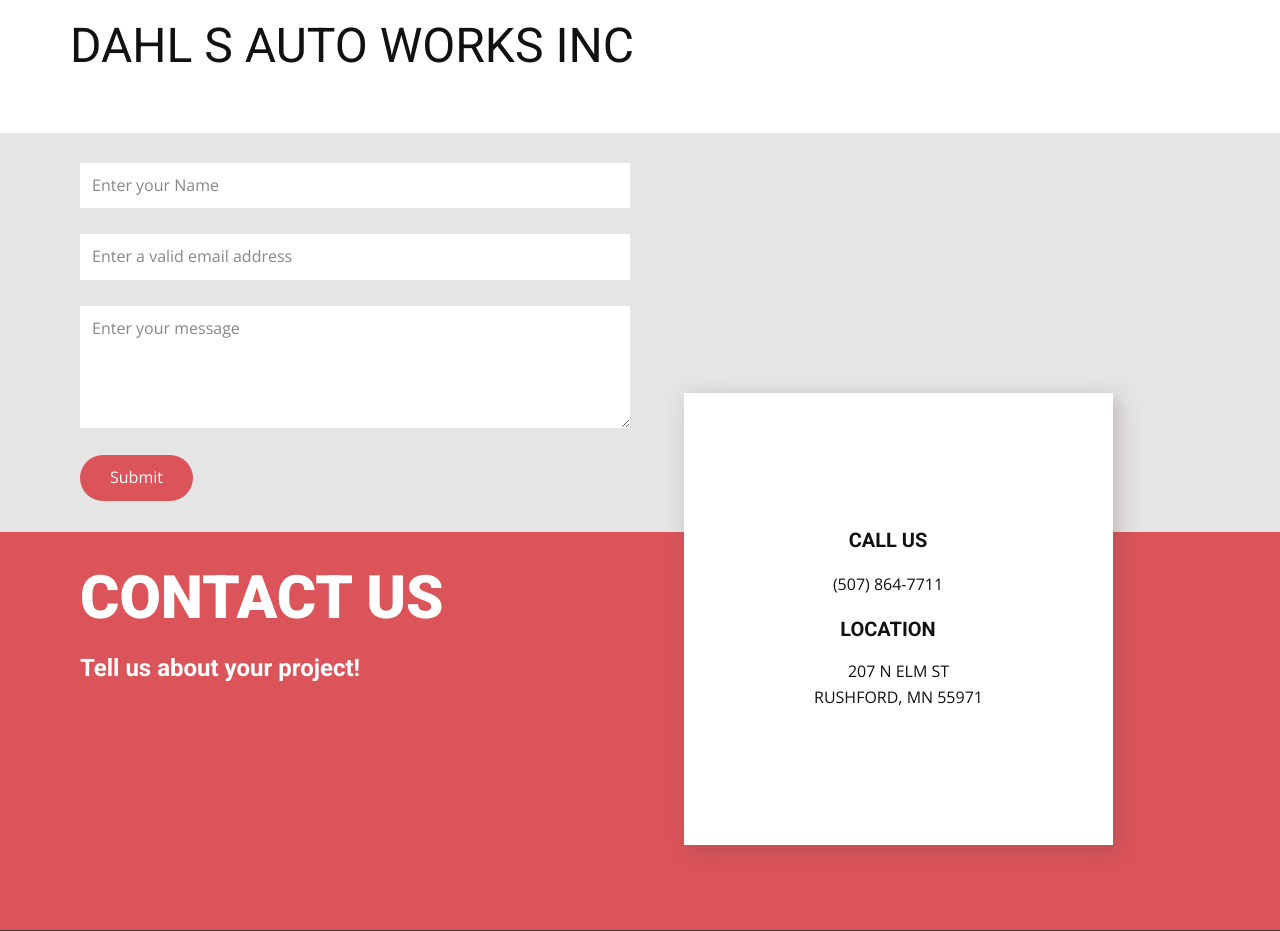
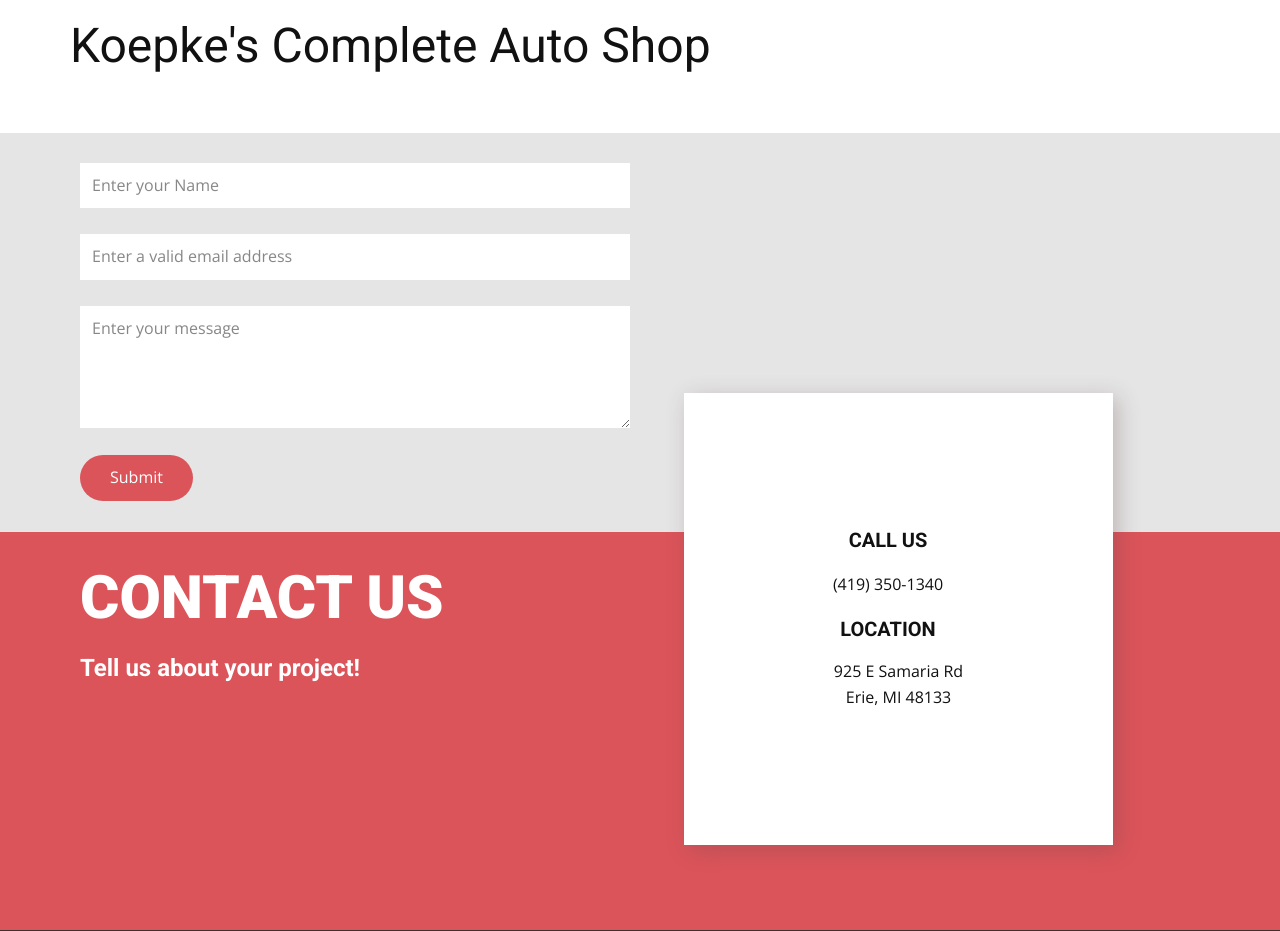
Before and after one commit to runacode/kcap, a PHP site: page / in a window 1280 px wide. Shown: the top 931 px of the page. Run offline with PHP 8.4, Linux system fonts and the light colour scheme.

Commit message:
Update index.php

```diff
--- a/index.php
+++ b/index.php
@@ -1,7 +1,7 @@
-<?php $company = "DAHL S AUTO WORKS INC";
-$phone = "(507) 864-7711";
-	$address1 = "207 N ELM ST";
-	$address2 = "RUSHFORD, MN 55971";
+<?php $company = "Koepke's Complete Auto Shop";
+$phone = "(419) 350-1340";
+	$address1 = "925 E Samaria Rd";
+	$address2 = "Erie, MI 48133";
 ?>
 <!DOCTYPE html>
 <html style="font-size: 16px;">
```
